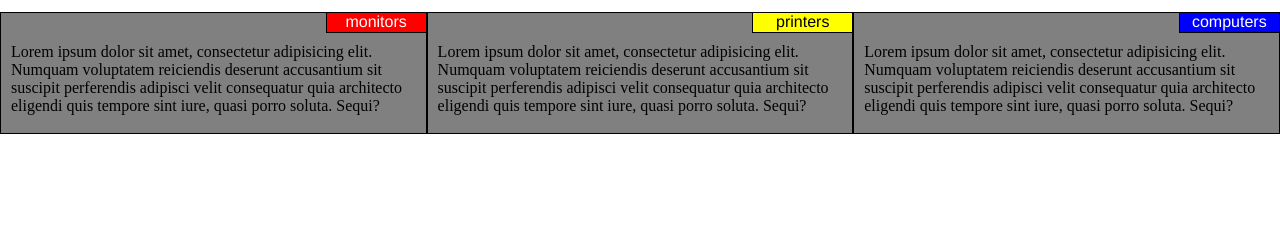
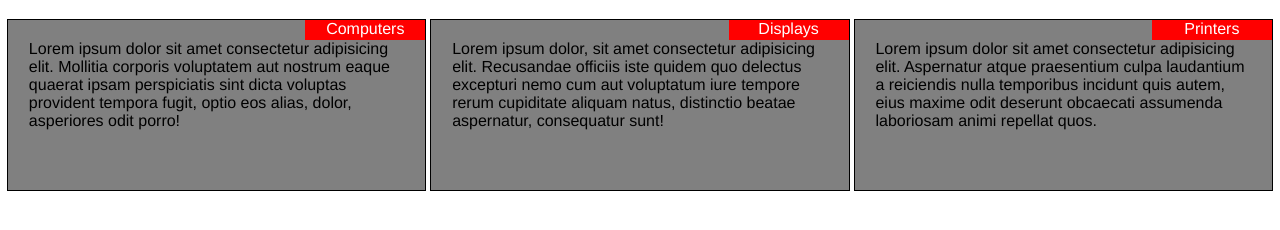
Before and after one commit to bmukha/coursera-ychaikin, a plain HTML site: page module2/index.html in a window 1280 px wide. Shown: the part 40-270 px from the top of the page. Drawn offline with Linux system fonts and the light colour scheme.

Commit message:
almost finished

```diff
--- a/module2/css/style.css
+++ b/module2/css/style.css
@@ -3,91 +3,79 @@
   margin: 0px;
   padding: 0px;
 }
+
 h1 {
   margin-bottom: 15px;
 }
 
-/* Simple Responsive Framework. */
-.row {
-  width: 100%;
-  position: relative;
-  /* display: block; */
+.container {
+  display: block;
+  position: absolute;
+  padding: 5px;
+  height: auto;
 }
 
-/********** Large devices only **********/
-@media (min-width: 1200px) {
-  .col-lg-3 {
-    position: relative;
+.content {
+  position: relative;
+  border: 1px solid black;
+  background-color:grey;
+}
+
+.padder {
+  padding: 2px;
+}
+
+
+p.contenttext {
+  margin-top: 20px;
+  width: 90%;
+  height: 150px;
+  margin-right: auto;
+  margin-left: auto;
+  font-family: Helvetica;
+  color: black;
+}
+
+p.titletext {
+  color: white;
+  font-family: Helvetica;
+  text-align: center;
+  text-transform: uppercase bold;
+}
+
+.title {
+  position: absolute;
+  top: 0px;
+  right: 0px;
+  width: 120px;
+  height: 20px;
+  background-color: red;
+}
+
+@media (min-width: 992px) {
+  .lg4 {
+    float: left;
     width: 33.33%;
-    float: left;
-    border: 1px solid black;
-    background-color: grey;
   }
 }
 
-/********** Medium devices only **********/
-@media (min-width: 992px) and (max-width: 1199px) {
-  .col-md-6,
-  .col-md-12 {
-    position: relative;
+@media (min-width: 768px) and (max-width: 991px) {
+  .md6, .md12 {
     float: left;
-    border: 1px solid black;
-    background-color: grey;
-    position: relative;
   }
 
-  .col-md-6 {
+  .md6 {
     width: 50%;
   }
-  .col-md-12 {
+
+  .md12 {
     width: 100%;
   }
 }
 
-@media (max-width: 991px) {
-
-  .col-sm-12 {
+@media (max-width: 767px) {
+  .sm12 {
     float: left;
     width: 100%;
-    position: relative;
-    border: 1px solid black;
-    background-color: grey;
-    margin: 5px;
   }
 }
-
-.title{
-  position: absolute;
-  border-bottom: 1px solid black;
-  border-left: 1px solid black;
-  background-color: green;
-  width:100px;
-  height: 20px;
-  font-family: Helvetica;
-  color: white;
-  top: 0px;
-  right: 0px;
-  margin-bottom: 20px;
-  text-align: center;
-  text-transform: uppercase bold;
-}
-
-.content {
-  height: 100px;
-  position: relative;
-  margin-top: 20px;
-  padding: 10px;
-}
-
-#first {
-  background-color: red;
-}
-
-#second {
-  background-color: yellow;
-  color: black;
-}
-
-#third {
-  background-color:blue;
-}
--- a/module2/index.html
+++ b/module2/index.html
@@ -8,19 +8,51 @@
   </head>
   <body>
     <h1>Responsive Layout</h1>
-
-    <div class="row">
-      <div class="col-lg-3 col-md-6 col-sm-12">
-        <p class="title" id="first">monitors</p>
-        <p class="content">Lorem ipsum dolor sit amet, consectetur adipisicing elit. Numquam voluptatem reiciendis deserunt accusantium sit suscipit perferendis adipisci velit consequatur quia architecto eligendi quis tempore sint iure, quasi porro soluta. Sequi?</p>
+    <div class="container">
+      <div class="lg4 md6 sm12">
+        <div class="padder">
+          <div class="content">
+            <div class="title">
+              <p class="titletext">Computers</p>
+            </div>
+            <p class="contenttext">
+              Lorem ipsum dolor sit amet consectetur adipisicing elit. Mollitia
+              corporis voluptatem aut nostrum eaque quaerat ipsam perspiciatis
+              sint dicta voluptas provident tempora fugit, optio eos alias,
+              dolor, asperiores odit porro!
+            </p>
+          </div>
+        </div>
       </div>
-      <div class="col-lg-3 col-md-6 col-sm-12">
-        <p class="title" id="second">printers</p>
-        <p class="content">Lorem ipsum dolor sit amet, consectetur adipisicing elit. Numquam voluptatem reiciendis deserunt accusantium sit suscipit perferendis adipisci velit consequatur quia architecto eligendi quis tempore sint iure, quasi porro soluta. Sequi?</p>
+      <div class="lg4 md6 sm12">
+        <div class="padder">
+          <div class="content">
+            <div class="title">
+              <p class="titletext">Displays</p>
+            </div>
+            <p class="contenttext">
+              Lorem ipsum dolor, sit amet consectetur adipisicing elit.
+              Recusandae officiis iste quidem quo delectus excepturi nemo cum
+              aut voluptatum iure tempore rerum cupiditate aliquam natus,
+              distinctio beatae aspernatur, consequatur sunt!
+            </p>
+          </div>
+        </div>
       </div>
-      <div class="col-lg-3 col-md-12 col-sm-12">
-        <p class="title" id="third">computers</p>
-        <p class="content">Lorem ipsum dolor sit amet, consectetur adipisicing elit. Numquam voluptatem reiciendis deserunt accusantium sit suscipit perferendis adipisci velit consequatur quia architecto eligendi quis tempore sint iure, quasi porro soluta. Sequi?</p>
+      <div class="lg4 md12 sm12">
+        <div class="padder">
+          <div class="content">
+            <div class="title">
+              <p class="titletext">Printers</p>
+            </div>
+            <p class="contenttext">
+              Lorem ipsum dolor sit amet consectetur adipisicing elit.
+              Aspernatur atque praesentium culpa laudantium a reiciendis nulla
+              temporibus incidunt quis autem, eius maxime odit deserunt
+              obcaecati assumenda laboriosam animi repellat quos.
+            </p>
+          </div>
+        </div>
       </div>
     </div>
   </body>
```
